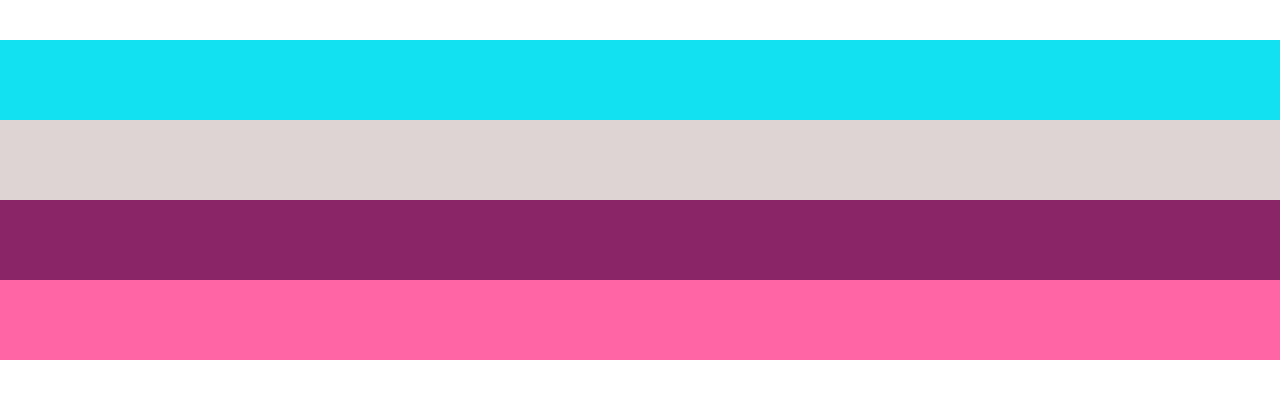
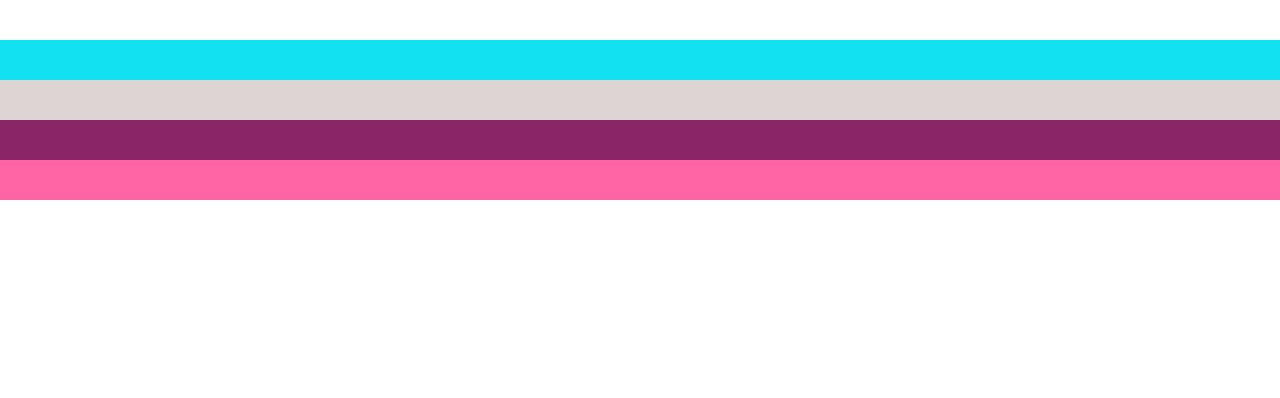
Before and after one commit to LukaszPietrzykowski16/szydelkowa-pasja, a Next.js app: page /components/FirstPanelStripes in a window 1280 px wide. Shown: the top 398 px of the page. Built offline with nearby package versions, Linux system fonts and the light colour scheme.

Commit message:
first panel update

```diff
--- a/pages/components/FirstPanel.jsx
+++ b/pages/components/FirstPanel.jsx
@@ -5,8 +5,21 @@ import img2 from '../images/first-project-2.jpg'
 
 function FirstPanel() {
   return (
+    <div className='flex flex-wrap justify-center align-center mt-8 md:flex-nowrap'>
+      <div className='parent w-4/5'>
+        <div className='div1'> <img src={img2.src} className="w-full rounded-lg"/> </div>
+        <div className='div2'> <img src={img1.src} className="w-full rounded-lg"/> </div>
+        <div className='div3'> <img src={img0.src} className="w-full rounded-lg"/> </div>
+      </div>
+      <div className='text w-4/5 mt-8 '>
+      <h2> Kucyk Pony "Klaudia"🦄 </h2>
+      Tak właściwie to "Jednorożec mini mini" ze wzoru Ezerioszka - handmade 💪
+      Ma ok 20cm wysokości na siedząco i 30cm w pozycji leżącej 😄 Jednak po grudniowym Gigancie jest naprawdę dość małych gabarytów, jednak uroku ma w sobie mnóstwo 🙈
+      Miał być kolorowy i jedyny w swoim rodzaju. Dla wspaniałej zumbowiczki i kreatorki ogrodów. Bo jak to mówię "Rękodzieło jest dla wszystkich. Dla Małych i Dużych" 💙💜🌷💃
+      Dajcie zna
+      </div>
+    </div>
 
-    <div>  </div>
   )
 }
 
--- a/pages/components/FirstPanelStripes.jsx
+++ b/pages/components/FirstPanelStripes.jsx
@@ -6,12 +6,15 @@ import React from 'react'
 // #8a2668
 // #ff64a4
 function FirstPanelStripes() {
+
+
+
   return (
-    <div className='container flex flex-col mt-10'>
-        <div className='h-20 w-full bg-[#12e1f1]'></div>
-        <div className='h-20 w-full bg-[#ddd4d3]'></div>
-        <div className='h-20 w-full bg-[#8a2668]'></div>
-        <div className='h-20 w-full bg-[#ff64a4]'></div>
+    <div className='container flex flex-col mt-10 w-full'>
+        <div className='h-10 w-full bg-[#12e1f1]'></div>
+        <div className='h-10 w-full bg-[#ddd4d3]'></div>
+        <div className='h-10 w-full bg-[#8a2668]'></div>
+        <div className='h-10 w-full bg-[#ff64a4]'></div>
     </div>
 
   )
--- a/pages/components/Front.jsx
+++ b/pages/components/Front.jsx
@@ -9,7 +9,7 @@ function Front() {
 
     <main className='block md:flex '>
             <div className='w-full flex justify-center mt-10'>
-                <img src={picture.src} className="sm:center w-4/5 md:w-2/3"/>
+                <img src={picture.src} className="sm:center w-4/5 md:w-2/3 rounded-lg"/>
             </div>
             <div className='flex justify-center align-center mt-5 md:flex-wrap md:justify-around md:content-center'>
                 <div className='center w-4/5'>
--- a/pages/index.js
+++ b/pages/index.js
@@ -17,6 +17,7 @@ export default function Home() {
       <Navigation />
       <Front />
       <FirstPanelStripes />
+      <FirstPanel />
     </>
 
   )
--- a/styles/globals.css
+++ b/styles/globals.css
@@ -33,8 +33,6 @@ body {
 
 }
 
-
-
 .list {
   display: none;
 }
@@ -51,3 +49,29 @@ body {
   transform: translateX(0);
   opacity: 1;
 }
+
+/*
+.parent {
+  display: grid;
+  grid-template-columns: repeat(4, 1fr);
+  grid-template-rows: repeat(5, 1fr);
+  grid-column-gap: 0px;
+  grid-row-gap: 0px;
+  }
+
+  .div1 { grid-area: 1 / 1 / 6 / 3; }
+  .div2 { grid-area: 3 / 3 / 6 / 5; }
+  .div3 { grid-area: 1 / 3 / 3 / 4; }
+  */
+
+  .parent {
+display: grid;
+grid-template-columns: repeat(4, 1fr);
+grid-template-rows: repeat(10, 1fr);
+grid-column-gap: 5px;
+grid-row-gap: 0px;
+}
+
+.div1 { grid-area: 1 / 1 / 11 / 3; }
+.div2 { grid-area: 1 / 3 / 5 / 4; }
+.div3 { grid-area: 5 / 3 / 11 / 5; }
```
